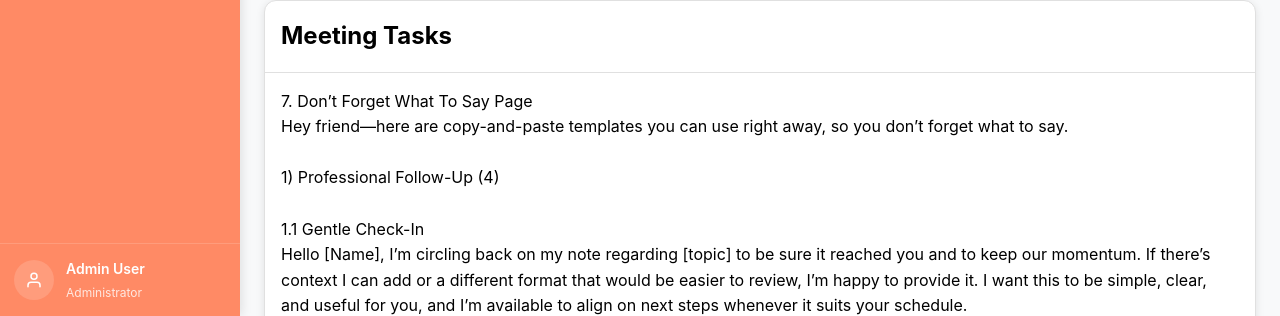
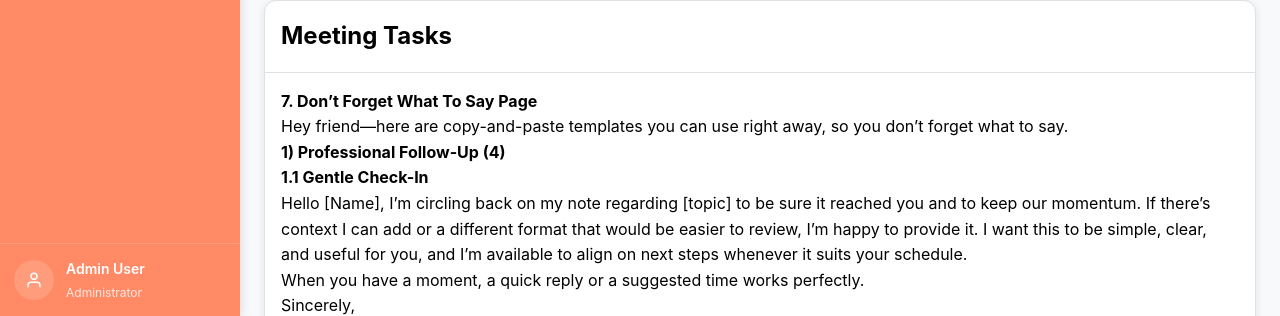
Before and after one commit to ZainManzoor2003/Dont-Forget-Tasks, a React (Vite) app in the folder client/: page /dashboard/meetings in a window 1280 px wide. Shown: the part 484-800 px from the top of the page. Built offline with nearby package versions, Linux system fonts and the light colour scheme.

Commit message:
Refactor Meetings component to improve text formatting by dynamically rendering task items with bold styling for better emphasis and readability.

```diff
--- a/client/src/components/Meetings.jsx
+++ b/client/src/components/Meetings.jsx
@@ -28,8 +28,8 @@ const Meetings = () => {
         <div style={{ padding: 16, borderBottom: '1px solid var(--border-color)' }}>
           <h2 style={{ margin: 0 }}>Meeting Tasks</h2>
         </div>
-        <div style={{ padding: 16, whiteSpace: 'pre-wrap', lineHeight: 1.6, maxHeight: 400, overflowY: 'auto' }}>
-{`7. Don’t Forget What To Say Page
+        <div style={{ padding: 16, lineHeight: 1.6, maxHeight: 300, overflowY: 'auto' }}>
+          {`7. Don’t Forget What To Say Page
 Hey friend—here are copy-and-paste templates you can use right away, so you don’t forget what to say.
 
 1) Professional Follow-Up (4)
@@ -76,8 +76,16 @@ Best regards,
 Hi [Name], to accelerate [goal/outcome], I recommend a focused touchpoint on [topic]. I can meet [option A] or [option B], and I’ll circulate a one-page brief beforehand to maximize the value of our time.
 Kindly share the slot that aligns with your calendar.
 Respectfully,
-[Your Name]
-`}
+[Your Name]`
+            .split('\n')
+            .map((line, idx) => {
+              const isBold = /^(7\.|\d\)|\d+\.\d+|\d\.\d|1\)|2\))/.test(line.trim());
+              return (
+                <div key={idx} style={{ fontWeight: isBold ? 700 : 400, whiteSpace: 'pre-wrap' }}>
+                  {line}
+                </div>
+              );
+            })}
         </div>
       </div>
     </div>
```
